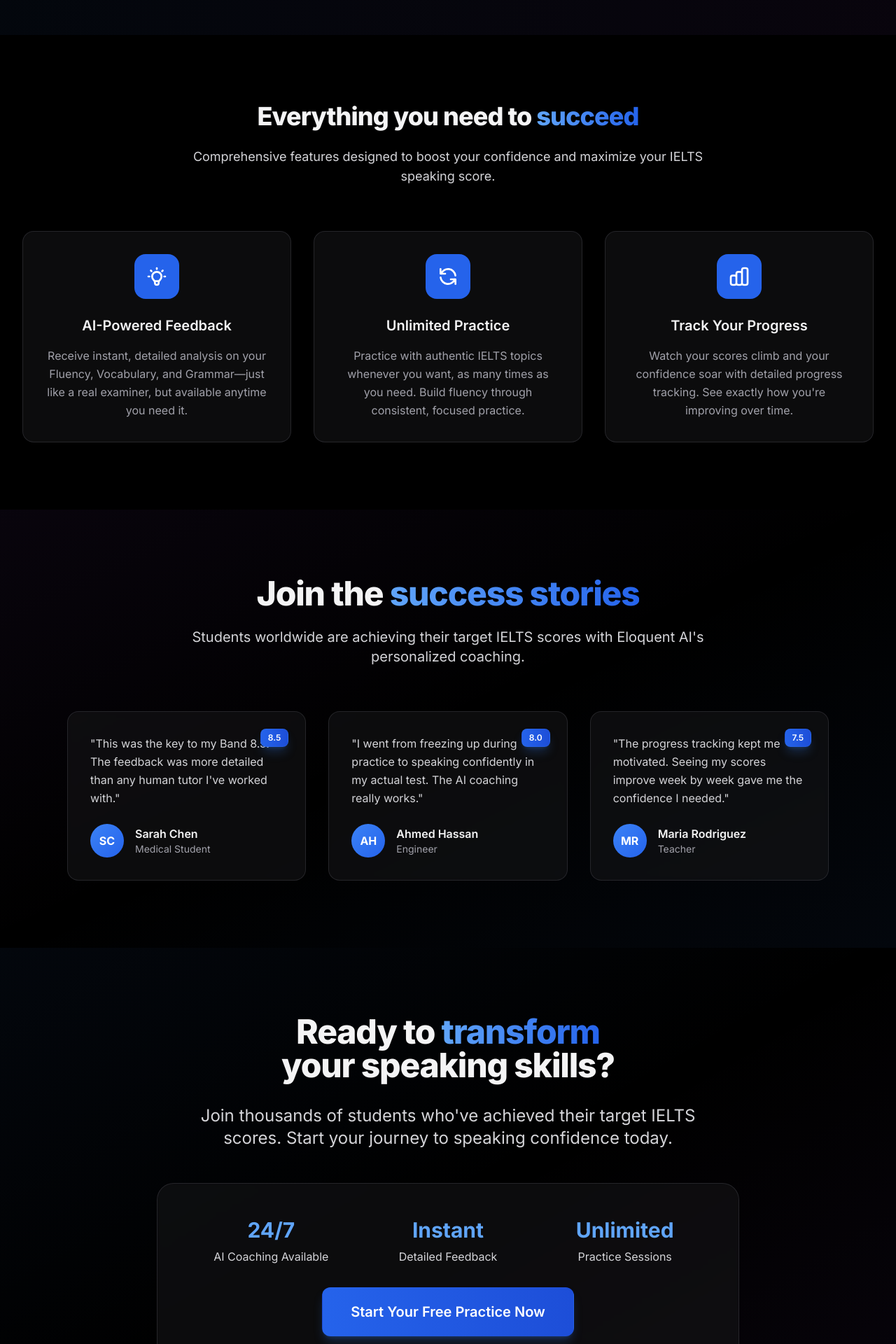
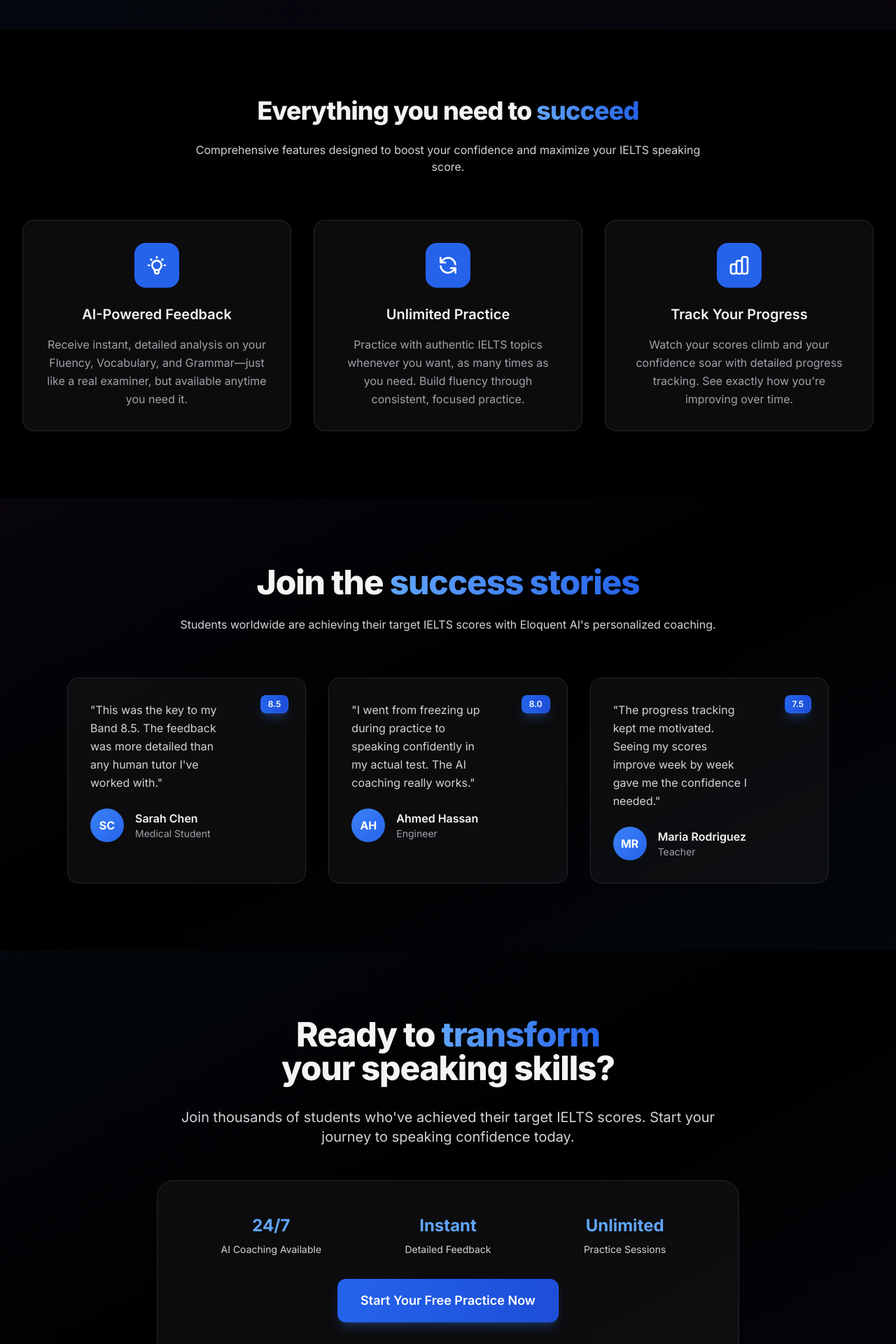
Before and after one commit to salmanajma3862/eloquent-ai, a React (Vite) app: page / in a window 1280 px wide. Shown: the part 2088-4008 px from the top of the page at 70% size. Built offline with nearby package versions, Linux system fonts and the light colour scheme.

Commit message:
better font sizes on landing page

```diff
--- a/src/pages/LandingPage.tsx
+++ b/src/pages/LandingPage.tsx
@@ -247,7 +247,7 @@ const LandingPage: React.FC = () => {
                                     Eloquent AI
                                 </span>
                             </h2>
-                            <p className="text-xl md:text-2xl text-zinc-300 max-w-4xl mx-auto leading-relaxed">
+                            <p className="text-lg md:text-xl text-zinc-300 max-w-4xl mx-auto leading-relaxed">
                                 Your personal AI speaking coach, available 24/7. Get the expert guidance you need
                                 to transform your speaking skills and achieve your target IELTS score.
                             </p>
@@ -326,7 +326,7 @@ const LandingPage: React.FC = () => {
                             <h2 className="text-2xl sm:text-3xl md:text-4xl font-extrabold text-zinc-100 tracking-tight">
                                 Everything you need to <span className="bg-gradient-to-r from-blue-400 to-blue-600 bg-clip-text text-transparent">succeed</span>
                             </h2>
-                            <p className="text-lg text-zinc-300 max-w-3xl mx-auto">
+                            <p className="text-base text-zinc-300 max-w-3xl mx-auto">
                                 Comprehensive features designed to boost your confidence and maximize your IELTS speaking score.
                             </p>
                         </motion.div>
@@ -394,7 +394,7 @@ const LandingPage: React.FC = () => {
                             <h2 className="text-3xl sm:text-4xl md:text-5xl font-extrabold text-zinc-100 tracking-tight">
                                 Join the <span className="bg-gradient-to-r from-blue-400 to-blue-600 bg-clip-text text-transparent">success stories</span>
                             </h2>
-                            <p className="text-xl text-zinc-300 max-w-3xl mx-auto">
+                            <p className="text-base text-zinc-300 max-w-3xl mx-auto">
                                 Students worldwide are achieving their target IELTS scores with Eloquent AI's personalized coaching.
                             </p>
                         </motion.div>
@@ -432,7 +432,7 @@ const LandingPage: React.FC = () => {
                                         </div>
                                     </div>
                                     <div className="space-y-6">
-                                        <p className="text-zinc-300 leading-relaxed italic">
+                                        <p className="text-zinc-300 leading-relaxed italic pr-16 sm:pr-20">
                                             "{testimonial.quote}"
                                         </p>
                                         <div className="flex items-center space-x-4">
@@ -471,7 +471,7 @@ const LandingPage: React.FC = () => {
                                 <br />
                                 <span className="text-zinc-100">your speaking skills?</span>
                             </h2>
-                            <p className="text-xl md:text-2xl text-zinc-300 max-w-3xl mx-auto leading-relaxed">
+                            <p className="text-lg md:text-xl text-zinc-300 max-w-3xl mx-auto leading-relaxed">
                                 Join thousands of students who've achieved their target IELTS scores.
                                 Start your journey to speaking confidence today.
                             </p>
@@ -484,16 +484,16 @@ const LandingPage: React.FC = () => {
                             <div className="space-y-8">
                                 <div className="grid md:grid-cols-3 gap-6 text-center">
                                     <div className="space-y-2">
-                                        <div className="text-3xl font-bold text-blue-400">24/7</div>
-                                        <div className="text-zinc-300">AI Coaching Available</div>
+                                        <div className="text-2xl font-bold text-blue-400">24/7</div>
+                                        <div className="text-zinc-300 text-sm">AI Coaching Available</div>
                                     </div>
                                     <div className="space-y-2">
-                                        <div className="text-3xl font-bold text-blue-400">Instant</div>
-                                        <div className="text-zinc-300">Detailed Feedback</div>
+                                        <div className="text-2xl font-bold text-blue-400">Instant</div>
+                                        <div className="text-zinc-300 text-sm">Detailed Feedback</div>
                                     </div>
                                     <div className="space-y-2">
-                                        <div className="text-3xl font-bold text-blue-400">Unlimited</div>
-                                        <div className="text-zinc-300">Practice Sessions</div>
+                                        <div className="text-2xl font-bold text-blue-400">Unlimited</div>
+                                        <div className="text-zinc-300 text-sm">Practice Sessions</div>
                                     </div>
                                 </div>
 
@@ -505,7 +505,7 @@ const LandingPage: React.FC = () => {
                                         }}
                                         whileTap={{ scale: 0.95 }}
                                         onClick={handleGetStarted}
-                                        className="bg-gradient-to-r from-blue-600 to-blue-700 hover:from-blue-700 hover:to-blue-800 text-white px-8 sm:px-10 py-4 sm:py-5 rounded-xl text-lg sm:text-xl font-semibold transition-all duration-300 shadow-lg shadow-blue-500/25"
+                                        className="bg-gradient-to-r from-blue-600 to-blue-700 hover:from-blue-700 hover:to-blue-800 text-white px-6 sm:px-8 py-3 sm:py-4 rounded-xl text-base sm:text-lg font-semibold transition-all duration-300 shadow-lg shadow-blue-500/25"
                                     >
                                         Start Your Free Practice Now
                                     </motion.button>
@@ -527,7 +527,7 @@ const LandingPage: React.FC = () => {
                         <div className="text-2xl font-extrabold bg-gradient-to-r from-zinc-100 to-zinc-300 bg-clip-text text-transparent tracking-tight">
                             Eloquent AI
                         </div>
-                        <p className="text-zinc-400">
+                        <p className="text-zinc-400 text-sm">
                             Your AI-powered path to IELTS speaking success
                         </p>
                         <div className="text-zinc-500 text-sm">
```
